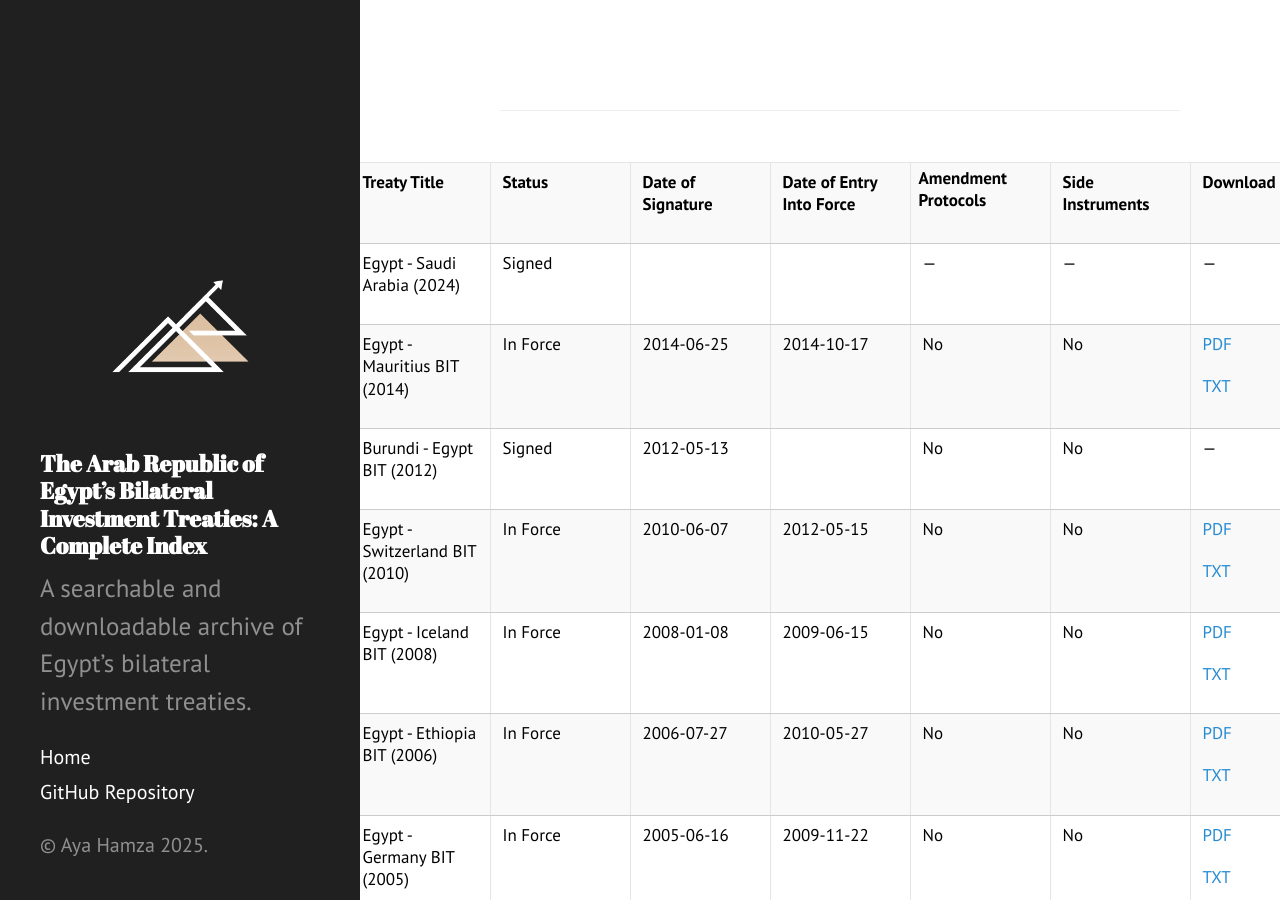
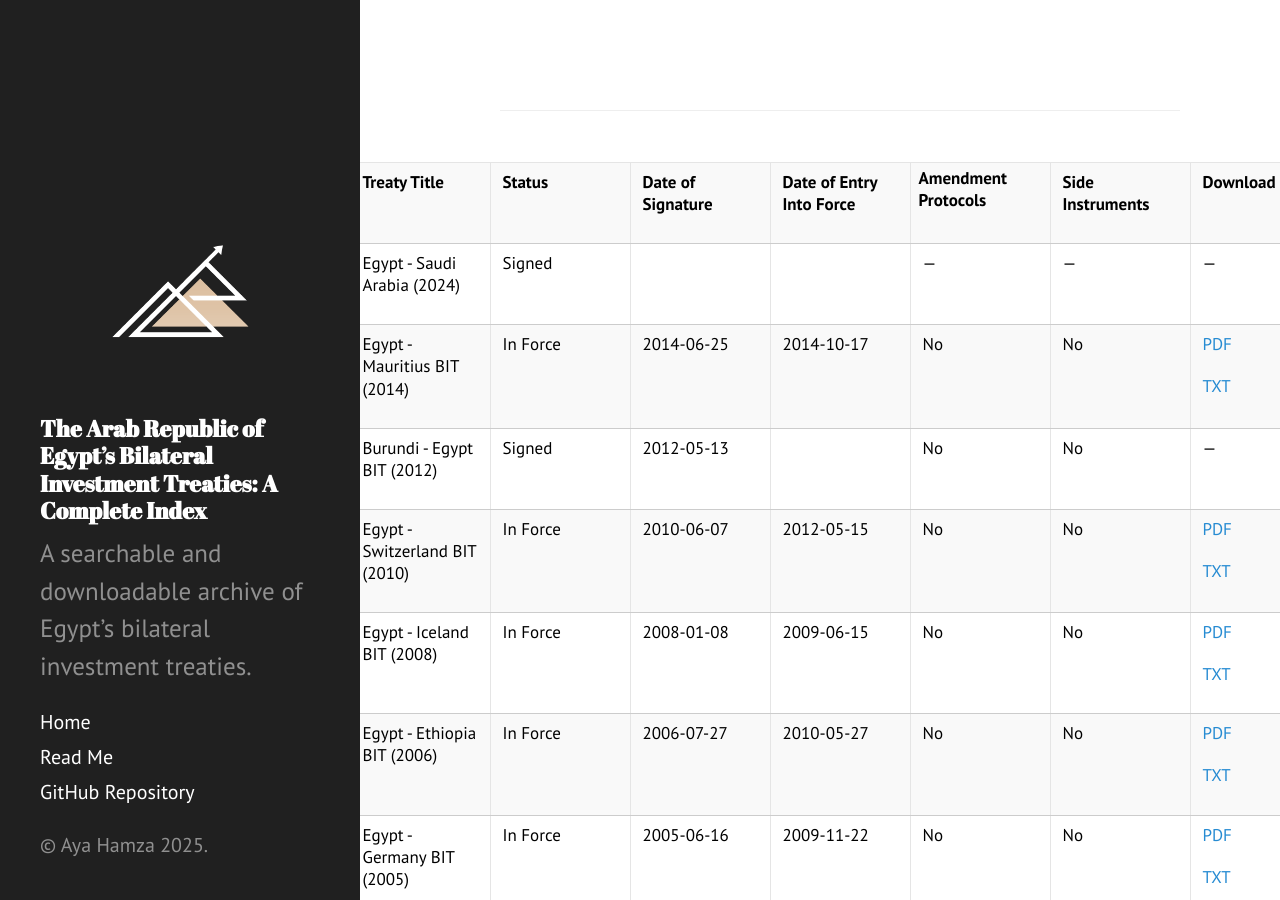
Before and after one commit to ayahamza1/MENABITs, a Jekyll site: the page built from index.md, in a window 1280 px wide and 900 px high. Built offline with Jekyll 4.4.1, drawn with Linux system fonts in a browser that asks for light colours; our own code applies the rules of GitHub Pages for plain Markdown files.

Commit message:
Update sidebar.html

```diff
--- a/_includes/sidebar.html
+++ b/_includes/sidebar.html
@@ -20,16 +20,18 @@
 <nav class="sidebar-nav">
   <a class="sidebar-nav-item{% if page.url == site.baseurl %} active{% endif %}" href="{{ site.baseurl }}">Home</a>
 
+  <a class="sidebar-nav-item{% if page.url == '/readme/' %} active{% endif %}" href="/readme/">Read Me</a>
+
   {% assign pages_list = site.pages %}
   {% for node in pages_list %}
-    {% if node.title and node.layout == "page" %}
+    {% if node.title and node.layout == "page" and node.url != "/readme/" %}
       <a class="sidebar-nav-item{% if page.url == node.url %} active{% endif %}" href="{{ node.url }}">{{ node.title }}</a>
     {% endif %}
   {% endfor %}
 
-  <!-- GitHub repository link only -->
   <a class="sidebar-nav-item" href="{{ site.github.repo }}">GitHub Repository</a>
 </nav>
+
 
 
     <p>&copy; Aya Hamza {{ site.time | date: '%Y' }}.</p>
```
